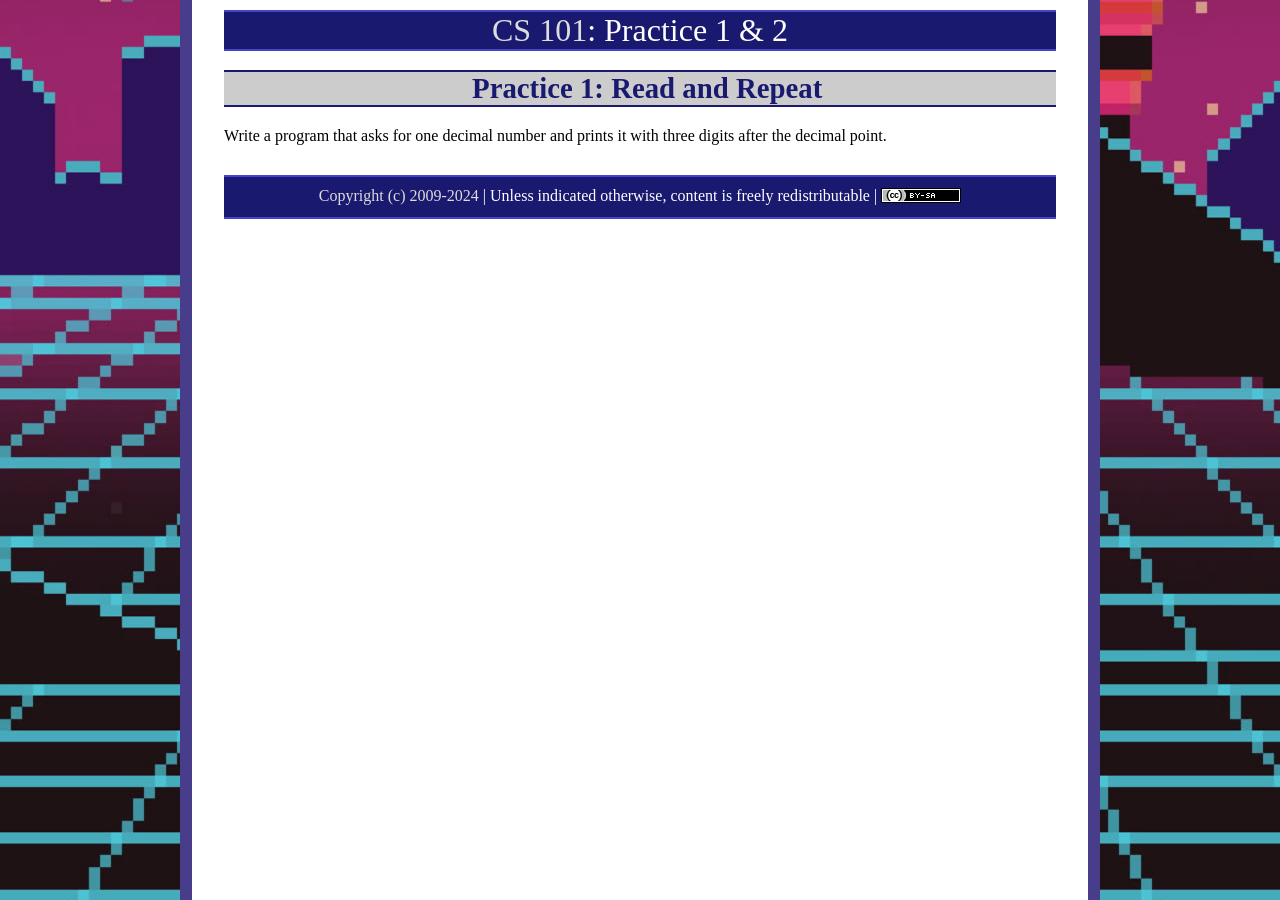
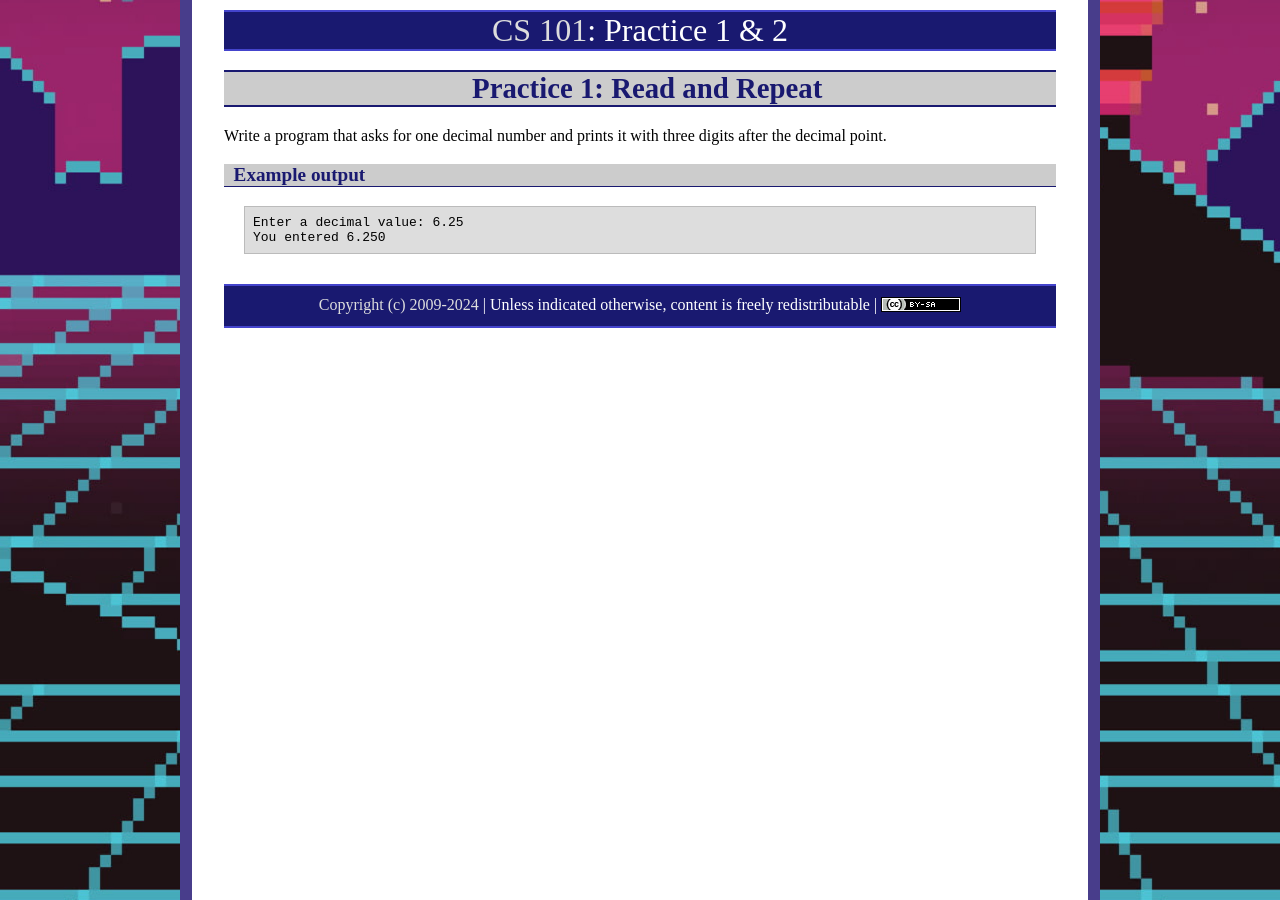
Before and after one commit to ycpcs/cs101-fall2026, a Jekyll site: the page built from practices/p1.md, in a window 1280 px wide. Built offline with Jekyll 4.4.1, drawn with Linux system fonts in a browser that asks for light colours.

Commit message:
Update p1.md

````diff
--- a/practices/p1.md
+++ b/practices/p1.md
@@ -6,3 +6,10 @@ title: "Practice 1 & 2"
 # Practice 1: Read and Repeat
 
 Write a program that asks for one decimal number and prints it with three digits after the decimal point.
+
+### Example output
+
+```text
+Enter a decimal value: 6.25
+You entered 6.250
+```
````
